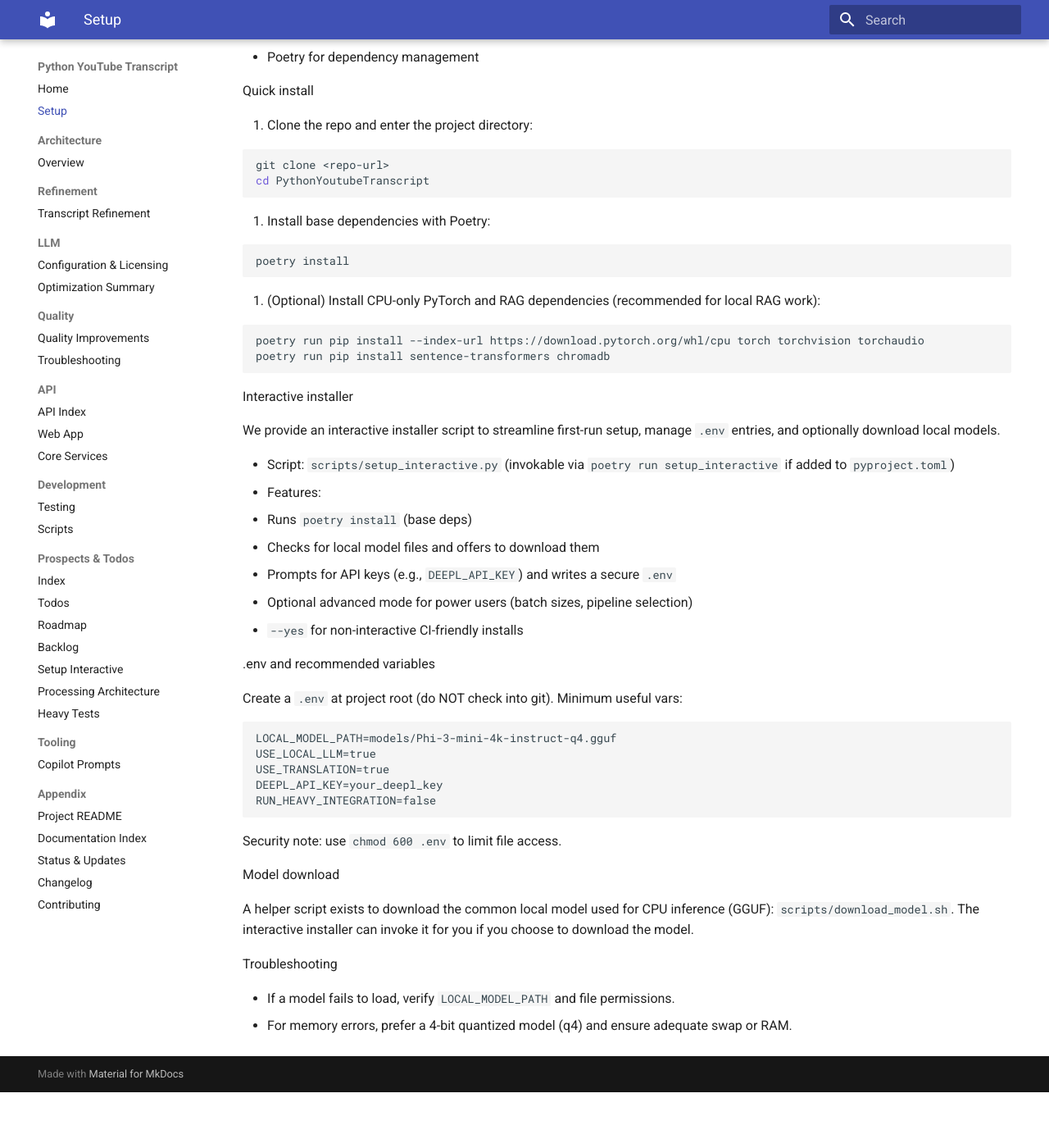
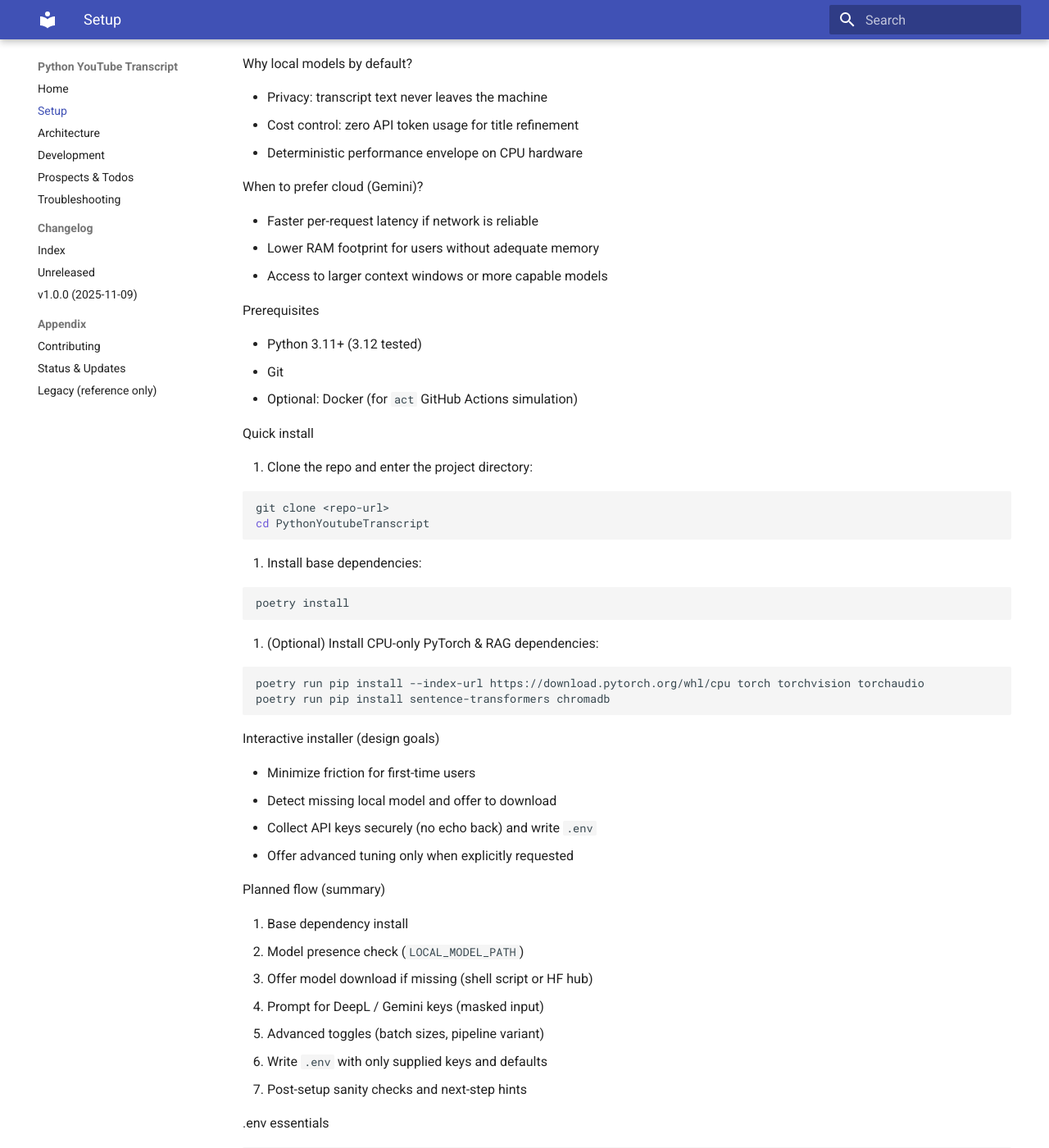
Before and after one commit to foersben/python-youtube-section-generator, an MkDocs documentation site: the page built from docs/setup.md, in a window 1280 px wide and 1400 px high, scrolled down 374 px. Shown: the whole window at 82% size. Built offline with MkDocs 1.6.1 and Material for MkDocs 9.7.7, drawn with Linux system fonts in a browser that asks for light colours; before the commit the page ends 1706 px from its top, so only the background shows below that; some of the changed text lies outside the part shown.

Commit message:
docs(consolidate): enrich setup/architecture/development/prospects with rationale and structure; clean nav

````diff
--- a/docs/architecture.md
+++ b/docs/architecture.md
@@ -2,44 +2,90 @@
 
 Overview
 
-This document provides a concise, developer-focused overview of the system
-architecture, the core processing pipeline, and configuration guidance.
+This document explains what the system does and why it is designed this way.
+It covers the architecture, key design choices, the staged processing pipeline,
+fallback strategies, and performance considerations for CPU-only setups.
 
-Key components
+System goals and constraints
 
-- `src/core/` — Business logic: transcript extraction, section generation, RAG
-- `src/utils/` — Utilities: file I/O, JSON helpers, logging configuration
-- Web app: `src/web_app.py` (Flask-based)
-- CLI: `src/main.py`
+- Accurate sections and titles from noisy YouTube transcripts (often auto-gen)
+- Multi-language support (German → English pipeline, back-translation)
+- Runs on commodity CPUs (no GPU required); small local models
+- Deterministic, observable behavior suitable for CI/CD
+
+High-level architecture
+
+- Web App (Flask): simple UI and REST endpoints for processing requests
+- CLI: batch processing and automation
+- Core Services:
+  - Transcript extraction (YouTube Transcript API)
+  - Translation (DeepL or local LLM fallback) — batched
+  - Retrieval (ChromaDB) and embeddings (Sentence Transformers)
+  - Title generation (multi-stage LLM refinement)
+- LLM Providers:
+  - Local (llama.cpp via GGUF — Phi-3-mini-4k-instruct-q4.gguf)
+  - Cloud (Gemini), optional
+
+Why staged processing?
+
+- Decomposition improves small-model reliability: small 4b models are more
+  consistent when the task is split into simple steps (keywords → title → polish)
+- Translation-first improves quality: prompts and heuristics are optimized for
+  English; back-translation preserves user language
+- Deterministic tuning: low temperature and strict polishing rules reduce noise
 
 Processing pipeline (staged)
 
-1. Extraction: Pull transcript segments from YouTube (auto-generated or manual)
-2. Preprocessing: Language detection, normalization, optional basic cleaning
-3. Translation (DE→EN): Optional, batched translations (DeepL or local LLM)
-4. RAG indexing: Create vector store from transcript chunks (ChromaDB)
-5. Section detection: Identify main anchors and subsections
-6. Title generation: Multi-stage LLM refinement (keywords → raw title → polish)
-7. Back-translation (EN→DE): If original language was DE, translate titles back
-8. Validation & Formatting: Enforce length/format and produce final output
+1. Extraction — Get raw segments (start, duration, text)
+2. Preprocessing — Normalize whitespace, detect language
+3. Translation — Batch DE→EN to reduce API calls and preserve context
+4. Indexing (RAG) — Chunk and embed transcript; persist Chroma collection
+5. Section detection — Evenly distributed anchors + neighborhood retrieval
+6. Title synthesis — 3-step LLM chain (keywords → noun phrase → polish)
+7. Back-translation — EN titles → original language (if needed)
+8. Validation & formatting — Enforce style, timestamp formats, uniqueness
 
-Performance & CPU-only considerations
+Fallbacks and failure modes (with rationale)
 
-- Use quantized local models (q4) to reduce RAM usage.
-- Use `sentence-transformers/all-MiniLM-L6-v2` for CPU-optimized embeddings.
-- Batch translations to reduce API calls (intelligent batching: group by char limit)
+- Translation unavailable (quota or offline): continue with original language
+  but avoid English-only stopword heuristics; prefer language-aware filtering
+- LLM call fails: fall back to heuristic title generation with language-aware
+  stopwords; log ERROR with stack and proceed
+- RAG unavailable: generate flat sections by time-based anchors only
 
-Internationalization & Fallbacks
+Internationalization (why DE→EN→DE?)
 
-- The pipeline is language-aware: prefer translation-first for non-English
-  content (DE → EN → generate → EN → DE back-translate).
-- If translation fails, the system must fall back gracefully. The fallback
-  heuristic should be language-aware (not hard-coded English stopwords).
+- Prompts and heuristics were tuned in English; translating input to EN allows
+  reuse and yields higher title quality. Back-translating final titles returns
+  user-facing language.
+- If translation fails, the fallback remains language-aware to avoid
+  English-centric filtering on German text.
 
-Observability
+Observability & logging
 
-- Emit structured logs per stage (timings, sample outputs)
-- Track per-video performance metrics and resource usage
+- Log each stage with timings; log LLM prompts at DEBUG level for diagnosis
+- Elevate silent failures to ERROR with `exc_info=True` to capture tracebacks
+- Return non-blocking warnings to UI when LLM/translation is skipped
 
-See `docs/legacy/` for detailed legacy docs and design notes if you need to
-explore original long-form documentation.
+Performance & CPU-only choices
+
+- Embeddings: `all-MiniLM-L6-v2` — optimized for CPU
+- Quantized local LLM (q4) — fits into 5–8 GB RAM
+- Batching translation reduces calls 50× and speeds up ~10× on long videos
+
+Licensing & distribution
+
+- Do not bundle model weights in source or wheels; document paths and provide
+  download helpers. Respect upstream model licenses.
+
+Design patterns (why they fit)
+
+- Service layer — isolates orchestration and external calls for testability
+- Factory — switches between local/cloud providers by configuration
+- Strategy — enables alternative pipelines (staged vs direct, RAG vs none)
+- Pipes & Filters — each stage transforms transcript/selections predictably
+
+References
+
+- Legacy deep dives: `docs/legacy/` (transcript refinement details,
+  llm-configuration, and historical architecture).
--- a/docs/development.md
+++ b/docs/development.md
@@ -1,50 +1,81 @@
 # Development & Testing
 
-This page consolidates development guidance: testing policy, scripts,
-serialization/locking for LLM tests, and CI notes.
+Purpose & Philosophy
 
-Testing policy
+Development practices aim for fast feedback (unit/lint) and controlled heavy
+runs (LLM/RAG) to avoid wasting resources and causing local system strain.
 
-- Fast tests: unit tests, linters and small integration tests — run on GitHub
-  hosted runners. Command: `poetry run pytest -q`
-- Heavy LLM/RAG tests: expensive CPU-bound tests that require local models —
-  gated and run on self-hosted runners labeled `self-hosted-llm`.
+Testing tiers (why separate?)
 
-LLM test gating and serialization
+- Fast tier: ensures correctness of pure Python logic and lightweight services.
+  These tests give near-instant feedback on PRs (<1 min typical) and catch most
+  regressions early.
+- Heavy tier: exercises integration of local model loading, RAG indexing,
+  multi-stage refinement. Running them on-demand prevents timeouts and resource
+  contention (LLM loads are expensive on CPU).
 
-- Heavy tests are marked with `@pytest.mark.llm` and are skipped by default.
-- Guarded execution via environment variable: set `RUN_HEAVY_INTEGRATION=true` to allow heavy tests.
-- Serialization: tests using local LLMs must acquire a file lock to prevent
-  concurrent model loads (use the `filelock` package). A common lock path is
-  `models/.llm_load.lock`.
+Heaviness indicators
 
-CI overview
+- Large model load (GGUF via llama.cpp)
+- Vector store creation (ChromaDB persistence)
+- Extensive prompt chaining or refinement loops
 
-- `fast-tests` job runs on `ubuntu-latest` and executes unit tests + lint
-- `heavy-integration` job runs only on self-hosted runners labeled
-  `self-hosted-llm` and requires `RUN_HEAVY_INTEGRATION=true`
+Serialization rationale
 
-Example local CI using `act`
+Multiple concurrent heavy tests can overrun memory or degrade performance.
+Using a file lock around LLM access guarantees only one model load/refinement
+sequence at a time, avoiding OOM and preventing skewed timings.
 
-- Install Docker and `act`.
-- Run a single job locally:
+Environment flags
 
-```bash
-act -j fast-tests --container-architecture linux/amd64
+- `RUN_HEAVY_INTEGRATION=true` — global opt-in to heavy tests
+- `LOCAL_MODEL_PATH` — path to GGUF model (validated before heavy tests run)
+
+LLM test marker
+
+```python
+import pytest
+
+@pytest.mark.llm
+def test_heavy_title_generation():
+    # heavy test code
+    ...
 ```
 
-Scripts
+CI design (why two jobs?)
 
-- Scripts live under `scripts/` and are organized into `tools`, `verify`,
-  `dev`, and `obsolete`.
-- `scripts/setup_interactive.py` — interactive installer (planned)
-- `scripts/download_model.sh` — model download helper
-- `scripts/tools/todos_to_issues.py` — utility to create GitHub issues from `docs/prospects/todos.md` (dry-run by default)
+- `fast-tests`: runs on GitHub-hosted runners — universal reliability, no
+  special requirements.
+- `heavy-integration`: runs only where the model is present — prevents flaky
+  failures due to missing model weights or insufficient RAM.
 
-Developer checklist
+Local CI with `act` (benefits)
 
-- Run `poetry install` and `poetry run pre-commit install` (if pre-commit configured)
-- Run `poetry run pytest` locally before pushing
-- Keep heavy tests gated and mark heavy LLM tests with `@pytest.mark.llm`
+- Validate YAML logic and dependency install without consuming hosted minutes.
+- Rapid iteration on workflow steps (e.g., adding caching or matrix changes).
 
-See `docs/legacy/development/` for original, more detailed dev notes.
+Scripts grouping (why this structure?)
+
+- `tools/` — direct setup & maintenance actions (download model, todos tool)
+- `verify/` — diagnostics (GPU detection, config verification)
+- `dev/` — developer productivity helpers (profiling, debug harnesses)
+- `obsolete/` — archived one-off or replaced artifacts to keep root clean
+
+Checklist before pushing
+
+1. `poetry install` — dependencies in sync
+2. `poetry run pytest -q` — fast tier green
+3. Optional: `RUN_HEAVY_INTEGRATION=true poetry run pytest -m llm -q` when
+   changing LLM/RAG code
+4. Format & lint: (if configured) `black`, `ruff`, `mypy`
+5. Update docs/changelog for user-facing changes
+
+Failure diagnostics
+
+- If tests hang: inspect lock file usage (`lsof models/.llm_load.lock`)
+- If memory errors occur: ensure only one heavy test running; reduce context or
+  use smaller model variant.
+
+References
+
+- Legacy development details: `docs/legacy/development/*.md`
--- a/docs/setup.md
+++ b/docs/setup.md
@@ -2,15 +2,33 @@
 
 Overview
 
-This page describes how to set up the project for local development, the
-interactive setup helper, and optional steps for CPU-only RAG/LLM workflows.
+This page explains how to set up the project for local development, why the
+choices were made (Poetry, local LLM, batching), and how the interactive setup
+streamlines environment configuration.
+
+Why Poetry?
+
+- Reproducible dependency resolution (lock file)
+- Built-in groups/extras for dev vs runtime
+- Simple publishing workflow if the project becomes a distributable package
+
+Why local models by default?
+
+- Privacy: transcript text never leaves the machine
+- Cost control: zero API token usage for title refinement
+- Deterministic performance envelope on CPU hardware
+
+When to prefer cloud (Gemini)?
+
+- Faster per-request latency if network is reliable
+- Lower RAM footprint for users without adequate memory
+- Access to larger context windows or more capable models
 
 Prerequisites
 
 - Python 3.11+ (3.12 tested)
 - Git
-- Docker (optional, recommended for `act` local CI)
-- Poetry for dependency management
+- Optional: Docker (for `act` GitHub Actions simulation)
 
 Quick install
 
@@ -21,55 +39,80 @@ git clone <repo-url>
 cd PythonYoutubeTranscript
 ```
 
-2. Install base dependencies with Poetry:
+2. Install base dependencies:
 
 ```bash
 poetry install
 ```
 
-3. (Optional) Install CPU-only PyTorch and RAG dependencies (recommended for
-   local RAG work):
+3. (Optional) Install CPU-only PyTorch & RAG dependencies:
 
 ```bash
 poetry run pip install --index-url https://download.pytorch.org/whl/cpu torch torchvision torchaudio
 poetry run pip install sentence-transformers chromadb
 ```
 
-Interactive installer
+Interactive installer (design goals)
 
-We provide an interactive installer script to streamline first-run setup,
-manage `.env` entries, and optionally download local models.
+- Minimize friction for first-time users
+- Detect missing local model and offer to download
+- Collect API keys securely (no echo back) and write `.env`
+- Offer advanced tuning only when explicitly requested
 
-- Script: `scripts/setup_interactive.py` (invokable via `poetry run setup_interactive` if added to `pyproject.toml`)
-- Features:
-  - Runs `poetry install` (base deps)
-  - Checks for local model files and offers to download them
-  - Prompts for API keys (e.g., `DEEPL_API_KEY`) and writes a secure `.env`
-  - Optional advanced mode for power users (batch sizes, pipeline selection)
-  - `--yes` for non-interactive CI-friendly installs
+Planned flow (summary)
 
-.env and recommended variables
+1. Base dependency install
+2. Model presence check (`LOCAL_MODEL_PATH`)
+3. Offer model download if missing (shell script or HF hub)
+4. Prompt for DeepL / Gemini keys (masked input)
+5. Advanced toggles (batch sizes, pipeline variant)
+6. Write `.env` with only supplied keys and defaults
+7. Post-setup sanity checks and next-step hints
 
-Create a `.env` at project root (do NOT check into git). Minimum useful vars:
+.env essentials
 
 ```
 LOCAL_MODEL_PATH=models/Phi-3-mini-4k-instruct-q4.gguf
 USE_LOCAL_LLM=true
 USE_TRANSLATION=true
-DEEPL_API_KEY=your_deepl_key
-RUN_HEAVY_INTEGRATION=false
+USE_LLM_TITLES=true
+RAG_HIERARCHICAL=true
 ```
 
-Security note: use `chmod 600 .env` to limit file access.
+Add keys only if you use services:
 
-Model download
+```
+DEEPL_API_KEY=your_deepl_key
+GOOGLE_API_KEY=your_gemini_key
+```
 
-A helper script exists to download the common local model used for CPU
-inference (GGUF): `scripts/download_model.sh`. The interactive installer can
-invoke it for you if you choose to download the model.
+Security considerations
 
-Troubleshooting
+- Do not commit `.env` (gitignore enforced)
+- Use `chmod 600 .env` on shared machines
+- Never embed API keys into scripts or docs examples
 
-- If a model fails to load, verify `LOCAL_MODEL_PATH` and file permissions.
-- For memory errors, prefer a 4-bit quantized model (q4) and ensure adequate
-  swap or RAM.
+Model download rationale
+
+A scripted download avoids manual mistakes (wrong quantization variant,
+partial file). Integrity checks (size/hash) reduce runtime confusion.
+
+Performance tuning knobs (exposed via env)
+
+- `LLM_TEMPERATURE`: lower (0–0.2) for deterministic titles
+- `RAG_HIERARCHICAL`: enable multi-level sectioning
+- `USE_RAG`: `auto|always|never` for retrieval overhead control
+
+Troubleshooting quick table
+
+| Symptom | Likely Cause | Action |
+|---------|--------------|--------|
+| Model fails to load | Wrong path / missing file | Re-run download script |
+| Titles look truncated | Translation skipped | Check DeepL quota / local translator fallback logs |
+| High memory usage | Multiple heavy tests | Gate with `RUN_HEAVY_INTEGRATION` & ensure lock |
+| Very slow refinement | Batch size too small | Increase refinement batch or disable titles temporarily |
+
+References
+
+- Legacy setup notes: `docs/legacy/setup.md`
+- Interactive plan details: `docs/legacy/prospects/setup-interactive.md`
--- a/mkdocs.yml
+++ b/mkdocs.yml
@@ -12,39 +12,18 @@ theme:
 nav:
   - Home: index.md
   - Setup: setup.md
-  - Architecture:
-    - Overview: architecture.md
-  - Refinement:
-    - Transcript Refinement: transcript-refinement.md
-  - LLM:
-    - Configuration & Licensing: llm-configuration.md
-    - Optimization Summary: optimization-summary.md
-  - Quality:
-    - Quality Improvements: quality-improvements.md
-    - Troubleshooting: troubleshooting.md
-  - API:
-    - API Index: api/index.md
-    - Web App: api/web_app.md
-    - Core Services: api/core_services.md
-  - Development:
-    - Testing: development/testing.md
-    - Scripts: development/scripts.md
-  - Prospects & Todos:
-    - Index: prospects/index.md
-    - Todos: prospects/todos.md
-    - Roadmap: prospects/roadmap.md
-    - Backlog: prospects/backlog.md
-    - Setup Interactive: prospects/setup-interactive.md
-    - Processing Architecture: prospects/processing-architecture.md
-    - Heavy Tests: prospects/heavy-tests.md
-  - Tooling:
-    - Copilot Prompts: copilot.md
+  - Architecture: architecture.md
+  - Development: development.md
+  - Prospects & Todos: prospects.md
+  - Troubleshooting: troubleshooting.md
+  - Changelog:
+    - Index: changelog/index.md
+    - Unreleased: changelog/unreleased.md
+    - v1.0.0 (2025-11-09): changelog/releases/2025-11-09-v1.0.0.md
   - Appendix:
-    - Project README: project-readme.md
-    - Documentation Index: documentation-index.md
+    - Contributing: contributing.md
     - Status & Updates: status_index.md
-    - Changelog: changelog/index.md
-    - Contributing: contributing.md
+    - Legacy (reference only): legacy/documentation-index.md
 
 plugins:
   - search
````
Also changed, not shown: docs/prospects.md (+37 -15 lines).
